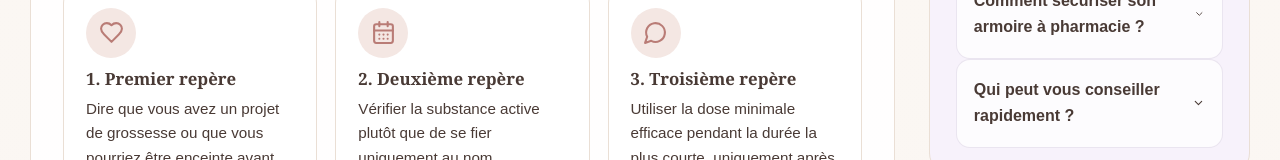
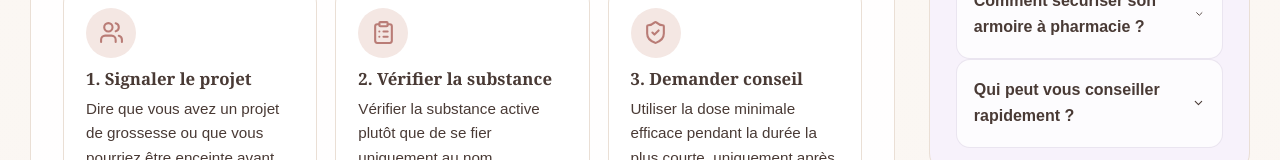
Before and after one commit to Yelenna04/maman-pas-a-pas, a Next.js app: page /articles/automedication-avant-pendant-grossesse-reflexes in a window 1280 px wide. Shown: the part 1663-1823 px from the top of the page. Built offline with nearby package versions, Linux system fonts and the light colour scheme.

Commit message:
Add files via upload

```diff
--- a/app/articles/[slug]/page.tsx
+++ b/app/articles/[slug]/page.tsx
@@ -63,6 +63,11 @@ const articleDisplayConfig: Record<
     adviceTitle?: string;
   }
 > = {
+  "automedication-avant-pendant-grossesse-reflexes": {
+    essentialIcons: [ShieldCheck, ClipboardList, AlertTriangle, Heart],
+    cardIcons: [Users, ClipboardList, ShieldCheck],
+    cardTitles: ["Signaler le projet", "Vérifier la substance", "Demander conseil"]
+  },
   "vitamine-b9-avant-grossesse-quand-comment-prendre": {
     essentialIcons: [Leaf, CalendarDays, ClipboardList, ShieldCheck],
     cardIcons: [CalendarDays, ClipboardList, ShieldCheck],
```
